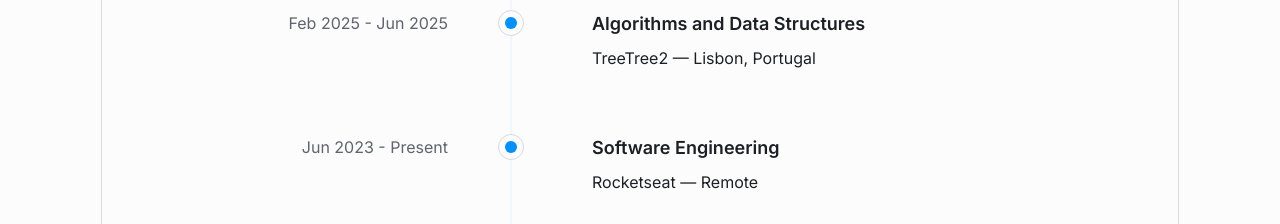
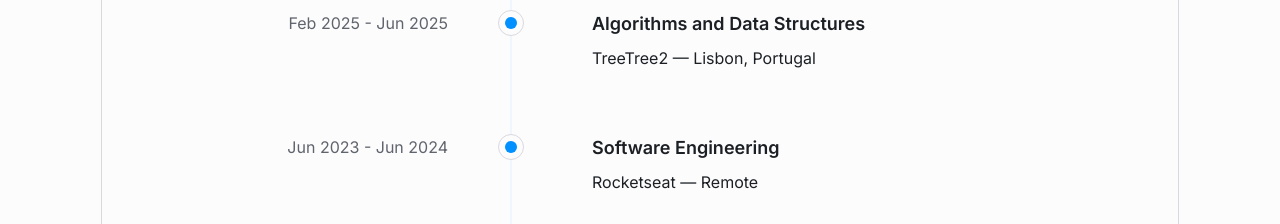
Before and after one commit to mmroch4/portfolio, a Next.js app: page / in a window 1280 px wide. Shown: the part 3440-3664 px from the top of the page. Built offline with nearby package versions, Linux system fonts and the light colour scheme.

Commit message:
feat: update education section

```diff
--- a/src/content/en.ts
+++ b/src/content/en.ts
@@ -164,7 +164,7 @@ export const en: Dictionary = {
             subtitle: "TreeTree2 — Lisbon, Portugal",
         },
         {
-            date: "Jun 2023 - Present",
+            date: "Jun 2023 - Jun 2024",
             title: "Software Engineering",
             subtitle: "Rocketseat — Remote",
         },
--- a/src/content/pt.ts
+++ b/src/content/pt.ts
@@ -172,7 +172,7 @@ export const pt: Dictionary = {
             subtitle: "TreeTree2 — Lisboa, Portugal",
         },
         {
-            date: "Jun 2023 - Presente",
+            date: "Jun 2023 - Jun 2024",
             title: "Engenharia de Software",
             subtitle: "Rocketseat — Remoto",
         },
```
